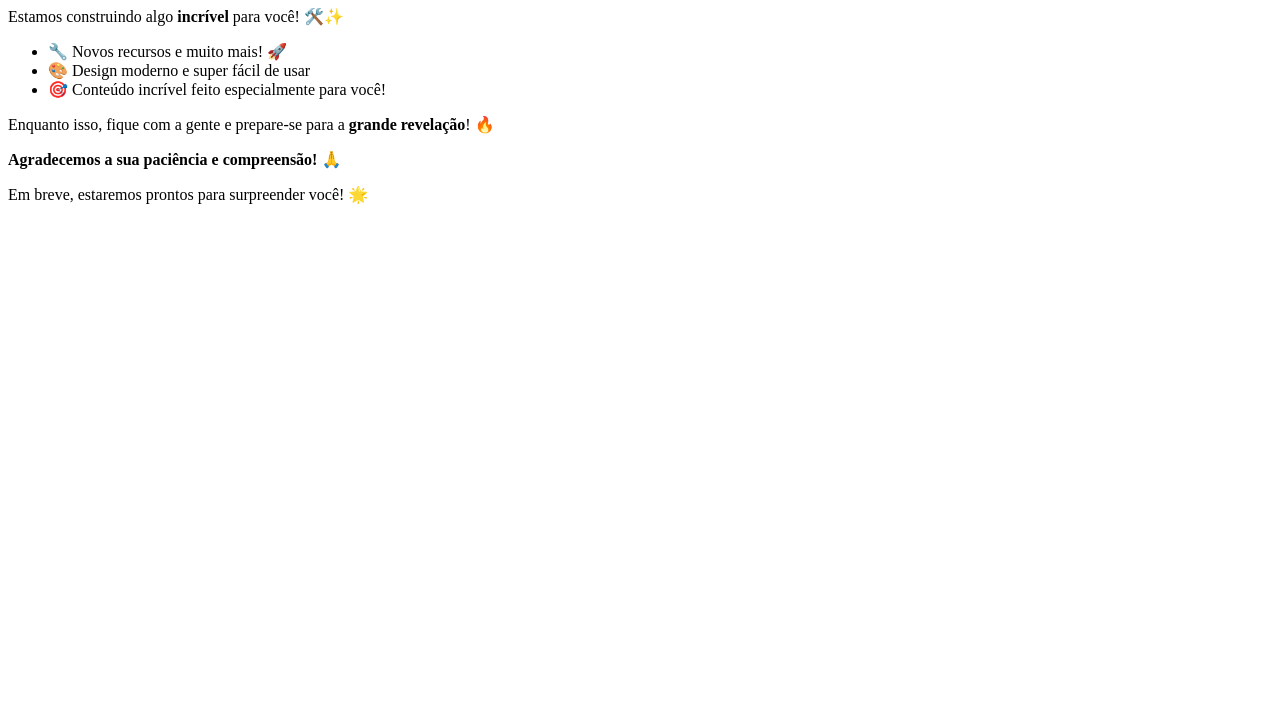
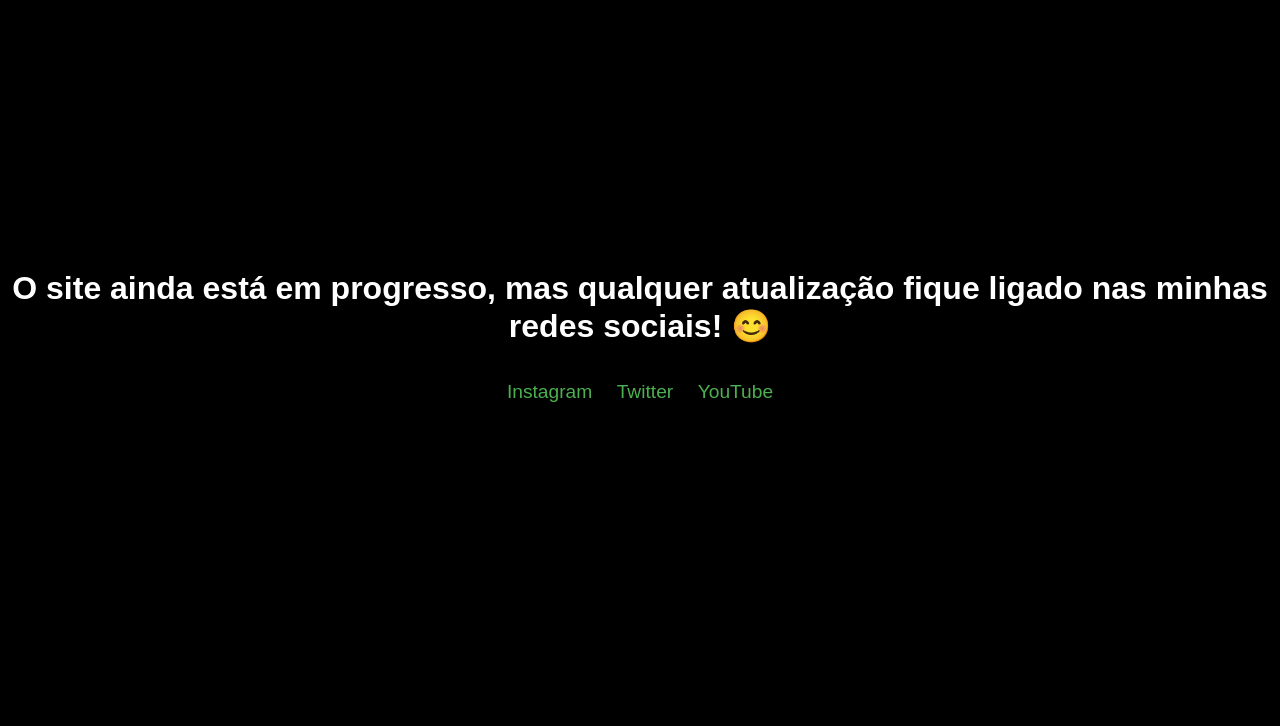
Before and after one commit to KayqueHash/EXORCISING, a plain HTML site: page index.html in a window 1280 px wide. Shown: the part 74-800 px from the top of the page. Drawn offline with Linux system fonts and the light colour scheme.

Commit message:
index.html

```diff
--- a/index.html
+++ b/index.html
@@ -1,25 +1,48 @@
 <!DOCTYPE html>
-<html lang="pt-br">
+<html lang="pt-BR">
 <head>
-  <meta charset="UTF-8">
-  <meta name="viewport" content="width=device-width, initial-scale=1.0">
-  <title>Em progresso...</title>
-  <link rel="stylesheet" href="style.css">
+    <meta charset="UTF-8">
+    <meta name="viewport" content="width=device-width, initial-scale=1.0">
+    <title>Em Progresso</title>
+    <style>
+        body {
+            margin: 0;
+            padding: 0;
+            background-color: #000;
+            color: #fff;
+            font-family: Arial, sans-serif;
+            display: flex;
+            flex-direction: column;
+            justify-content: center;
+            align-items: center;
+            height: 100vh;
+            text-align: center;
+        }
+        h1 {
+            font-size: 2rem;
+            margin-bottom: 1rem;
+        }
+        .social-links {
+            margin-top: 20px;
+        }
+        .social-links a {
+            color: #4caf50;
+            text-decoration: none;
+            font-size: 1.2rem;
+            margin: 0 10px;
+            transition: color 0.3s ease;
+        }
+        .social-links a:hover {
+            color: #00ff7f;
+        }
+    </style>
 </head>
 <body>
-  <div class="container">
-    <div class="message">
-      <h1>🚧 Em progresso... 🚧</h1>
-      <p>Estamos construindo algo <strong>incrível</strong> para você! 🛠️✨</p>
-      <ul>
-        <li>🔧 Novos recursos e muito mais! 🚀</li>
-        <li>🎨 Design moderno e super fácil de usar</li>
-        <li>🎯 Conteúdo incrível feito especialmente para você!</li>
-      </ul>
-      <p>Enquanto isso, fique com a gente e prepare-se para a <strong>grande revelação</strong>! 🔥</p>
-      <p><strong>Agradecemos a sua paciência e compreensão! 🙏</strong></p>
-      <p>Em breve, estaremos prontos para surpreender você! 🌟</p>
+    <h1>O site ainda está em progresso, mas qualquer atualização fique ligado nas minhas redes sociais! 😊</h1>
+    <div class="social-links">
+        <a href="https://instagram.com/seu_usuario" target="_blank">Instagram</a>
+        <a href="https://twitter.com/seu_usuario" target="_blank">Twitter</a>
+        <a href="https://youtube.com/seu_usuario" target="_blank">YouTube</a>
     </div>
-  </div>
 </body>
 </html>
```
